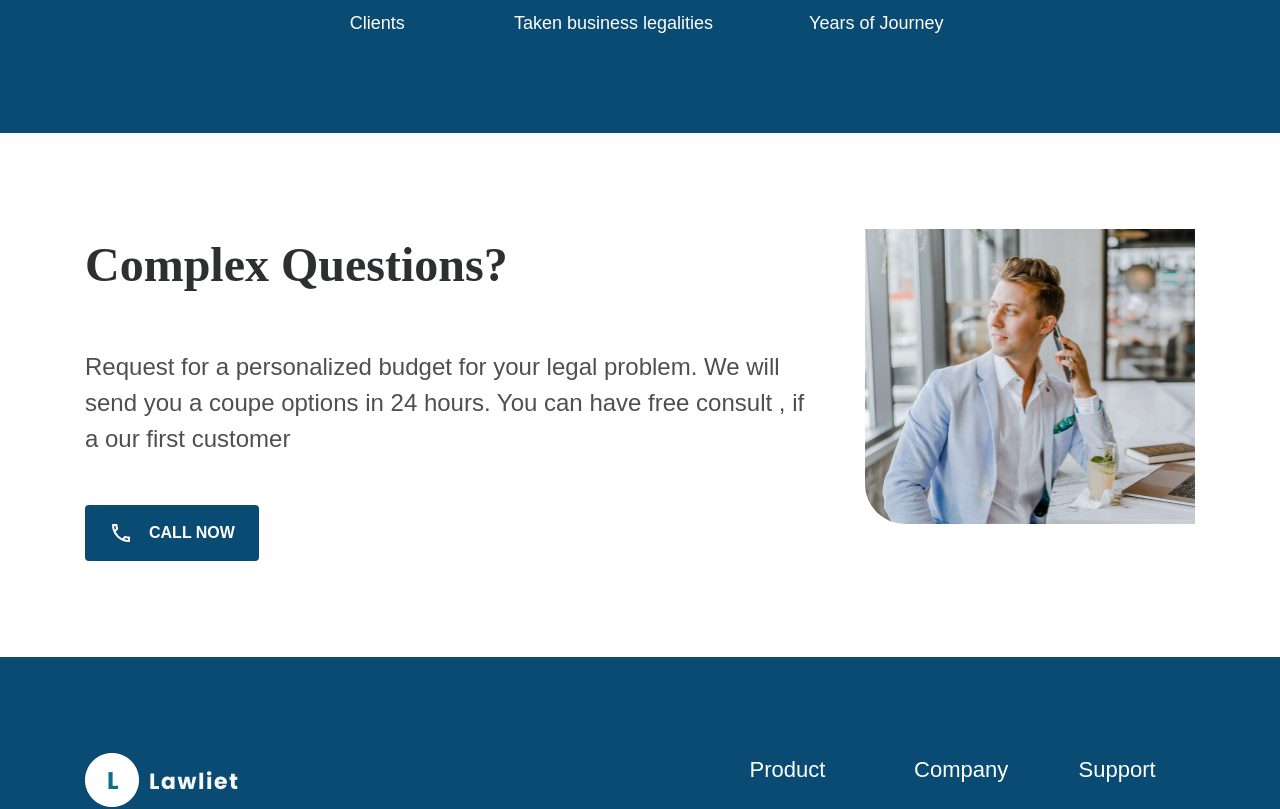
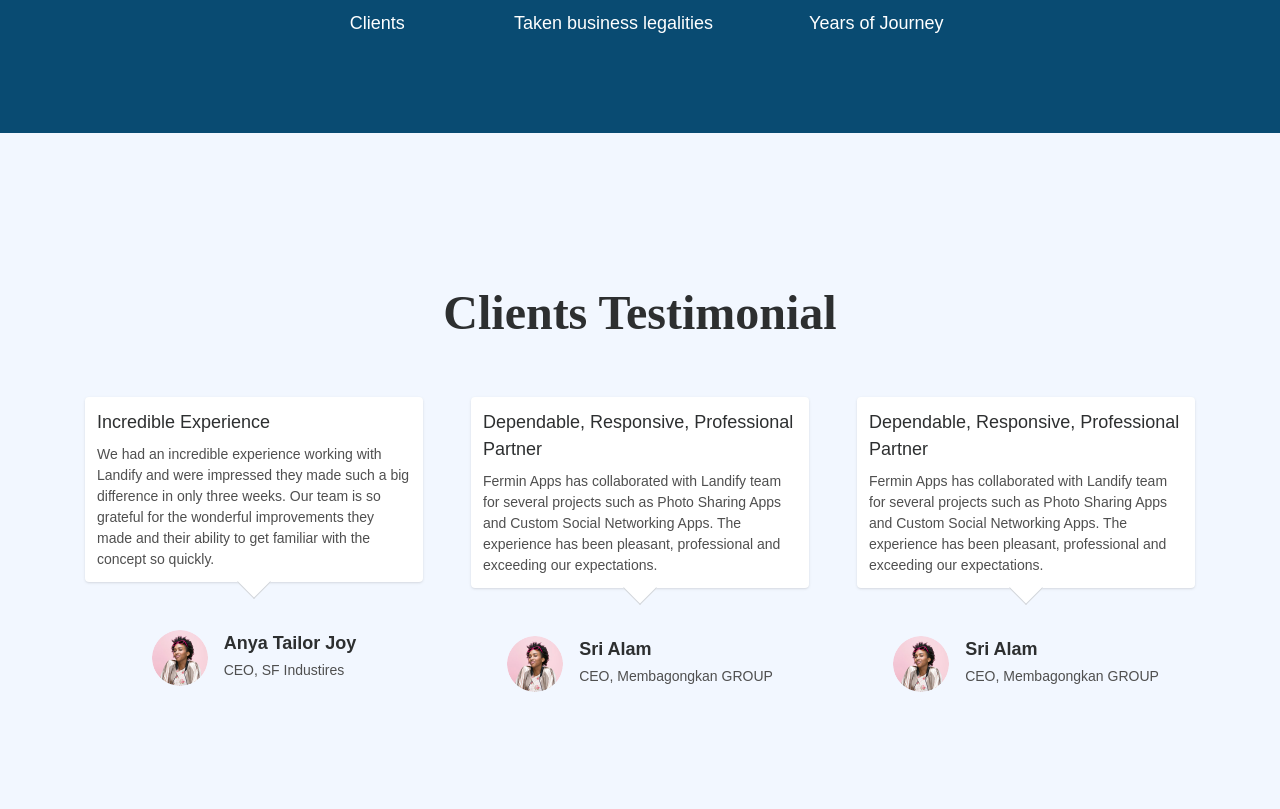
Before and after one commit to kececirecep/Lawyer-Landing-Page, a React (Create React App) app: page / in a window 1280 px wide. Shown: the part 2440-3249 px from the top of the page. Built offline with nearby package versions, Linux system fonts and the light colour scheme.

Commit message:
Testimonial

```diff
--- a/src/App.js
+++ b/src/App.js
@@ -6,6 +6,7 @@ import About from './Section/About/About';
 import Contact from './Section/Contact/Contact';
 import CounterSec from './Section/CounterSec/CounterSec';
 import Hero from './Section/Hero/Hero';
+import Testimonial from './Section/Testimonial/Testimonial';
 
 function App() {
   return (
@@ -14,8 +15,9 @@ function App() {
       <Hero />
       <About />
       <CounterSec />
+      <Testimonial />
       <Contact />
-      <Footer/>
+      <Footer />
     </div>
   );
 }
--- /dev/null
+++ b/src/Section/Testimonial/Testimonial.jsx
@@ -0,0 +1,46 @@
+import React from 'react'
+import TestimonialCard from '../../components/TestimonialCard/TestimonialCard'
+
+const Testimonial = () => {
+    const testimonialInfo = [
+        {
+            title: "Incredible Experience",
+            desc: "We had an incredible experience working with Landify and were impressed they made such a big difference in only three weeks. Our team is so grateful for the wonderful improvements they made and their ability to get familiar with the concept so quickly.",
+            profileImg: "/images/testi.png",
+            profileTitle: "Anya Tailor Joy",
+            profileDesc: "CEO, SF Industires"
+        }, {
+            title: "Dependable, Responsive, Professional Partner",
+            desc: "Fermin Apps has collaborated with Landify team for several projects such as Photo Sharing Apps and Custom Social Networking Apps. The experience has been pleasant, professional and exceeding our expectations. ",
+            profileImg: "/images/testi.png",
+            profileTitle: "Sri Alam",
+            profileDesc: "CEO, Membagongkan GROUP"
+        }, {
+            title: "Dependable, Responsive, Professional Partner",
+            desc: "Fermin Apps has collaborated with Landify team for several projects such as Photo Sharing Apps and Custom Social Networking Apps. The experience has been pleasant, professional and exceeding our expectations. ",
+            profileImg: "/images/testi.png",
+            profileTitle: "Sri Alam",
+            profileDesc: "CEO, Membagongkan GROUP"
+        }
+    ]
+    return (
+        <div className='bg-sectionLightBlue py-36'>
+            <div className='container'>
+                <h2 className='font-play text-48 font-bold text-titleColor text-center pb-12'>Clients Testimonial</h2>
+                <div className='grid grid-cols-3 gap-12'>
+                    {
+                        testimonialInfo.map((item, index) => {
+                            return (
+                                <div>
+                                    <TestimonialCard title={item.title} key={index} desc={item.desc} profileImg={item.profileImg} profileTitle={item.profileTitle} profileDesc={item.profileDesc} />
+                                </div>
+                            )
+                        })
+                    }
+                </div>
+            </div>
+        </div>
+    )
+}
+
+export default Testimonial
--- /dev/null
+++ b/src/components/TestimonialCard/TestimonialCard.jsx
@@ -0,0 +1,22 @@
+import React from 'react'
+
+const TestimonialCard = (props) => {
+    return (
+        <div>
+            <div className='shadow p-3 bg-white rounded relative'>
+                <span className='absolute -bottom-3 left-1/2 transform -translate-x-1/2 -translate-y-0 bg-white rotate-45 w-6 h-6 border-r border-b border-gray-300'></span>
+                <h4 className='font-poppins text-18 font-medium text-titleColor pb-2'>{props.title}</h4>
+                <p className='font-poppins text-14 text-descColor'>{props.desc}</p>
+            </div>
+            <div className='flex justify-center gap-4 mt-12'>
+                <img src={props.profileImg} className='w-[56px] h-[56px] rounded-full object-contain' alt="" />
+                <div>
+                    <h5 className='font-poppins text-18 font-bold text-titleColor'>{props.profileTitle}</h5>
+                    <span className='font-poppins text-14 font-medium text-descColor'>{props.profileDesc}</span>
+                </div>
+            </div>
+        </div>
+    )
+}
+
+export default TestimonialCard
```
Also changed, not shown: public/images/testi.png (added).
